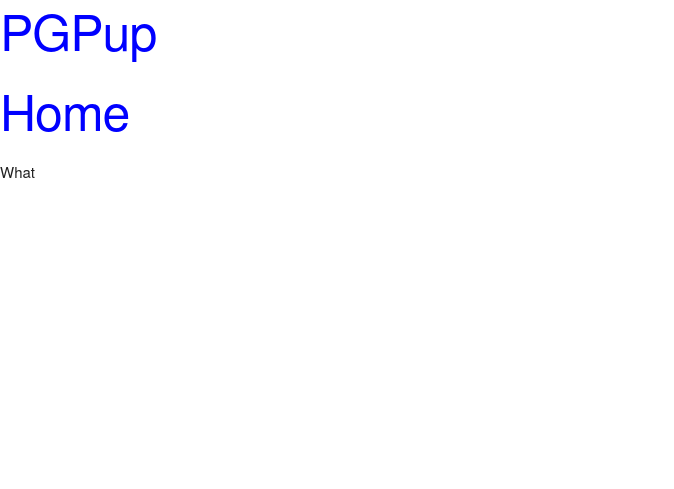
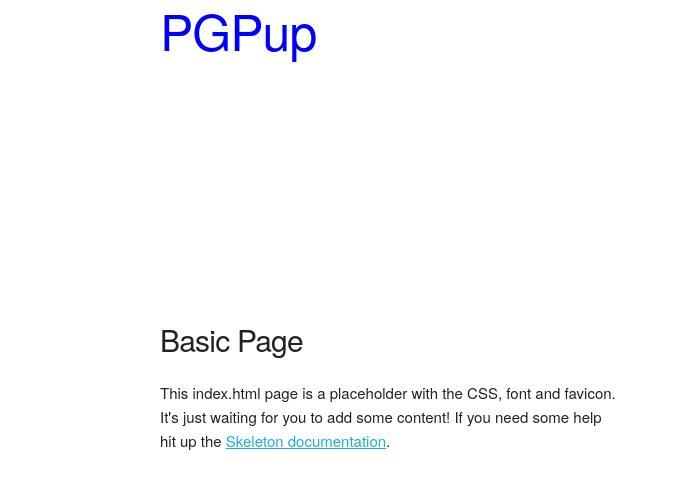
Before and after one commit to blopker/pgpup, a Jekyll site: the page built from index.html, in a window 1280 px wide. Shown: the top 489 px of the page, without its empty margins (0-674 px from the left). Built offline with Jekyll 4.4.1, drawn with Linux system fonts in a browser that asks for light colours; some web fonts are replaced.

Commit message:
set up container

```diff
--- a/_layouts/default.html
+++ b/_layouts/default.html
@@ -3,18 +3,12 @@
 
   {% include head.html %}
 
-  <body>
+  <body class="container">
+      {% include header.html %}
 
-    {% include header.html %}
+      {{ content }}
 
-    <div class="page-content">
-      <div class="wrapper">
-        {{ content }}
-      </div>
-    </div>
-
-    {% include footer.html %}
-
+      {% include footer.html %}
   </body>
 
 </html>
--- a/index.html
+++ b/index.html
@@ -3,6 +3,10 @@ layout: default
 ---
 
 <div class="home">
-  <h1>Home</h1>
-  <div>What</div>
+  <div class="row">
+    <div class="one-half column" style="margin-top: 25%">
+      <h4>Basic Page</h4>
+      <p>This index.html page is a placeholder with the CSS, font and favicon. It's just waiting for you to add some content! If you need some help hit up the <a href="http://www.getskeleton.com">Skeleton documentation</a>.</p>
+    </div>
+  </div>
 </div>
```
